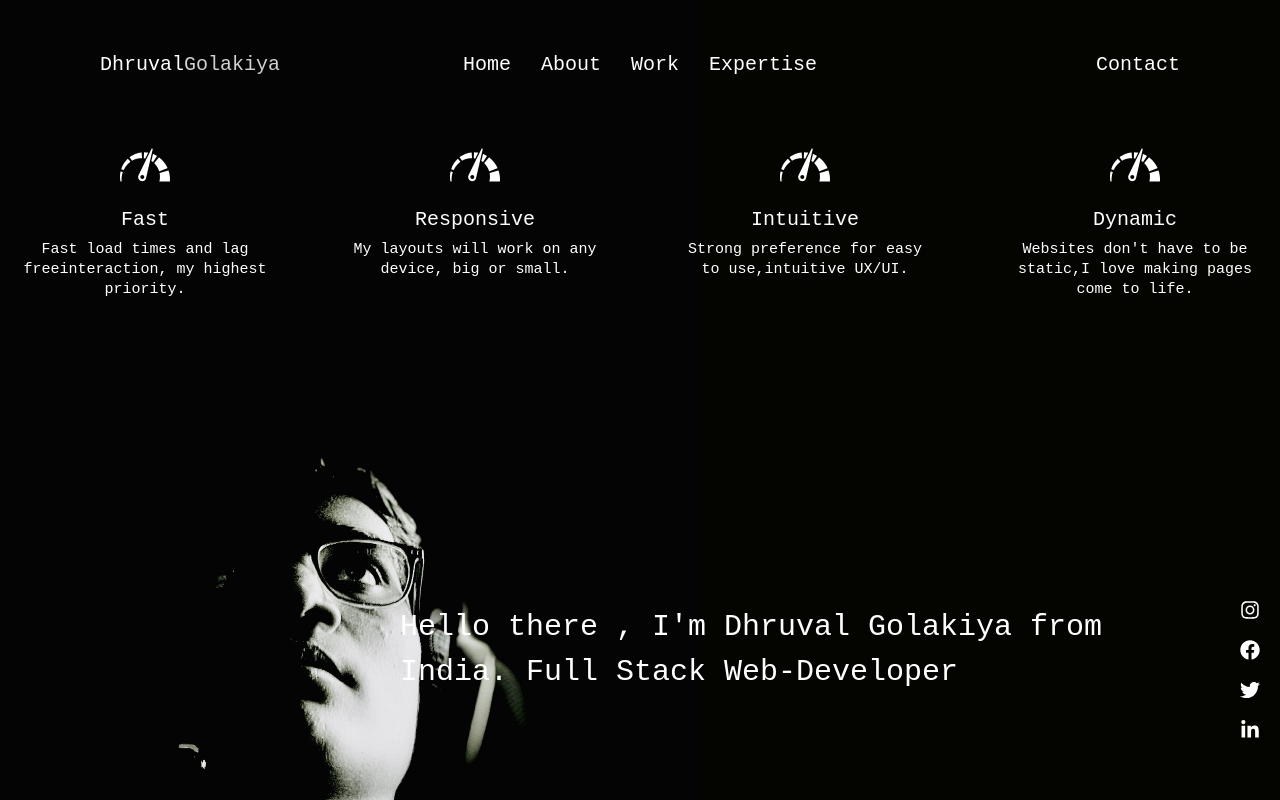
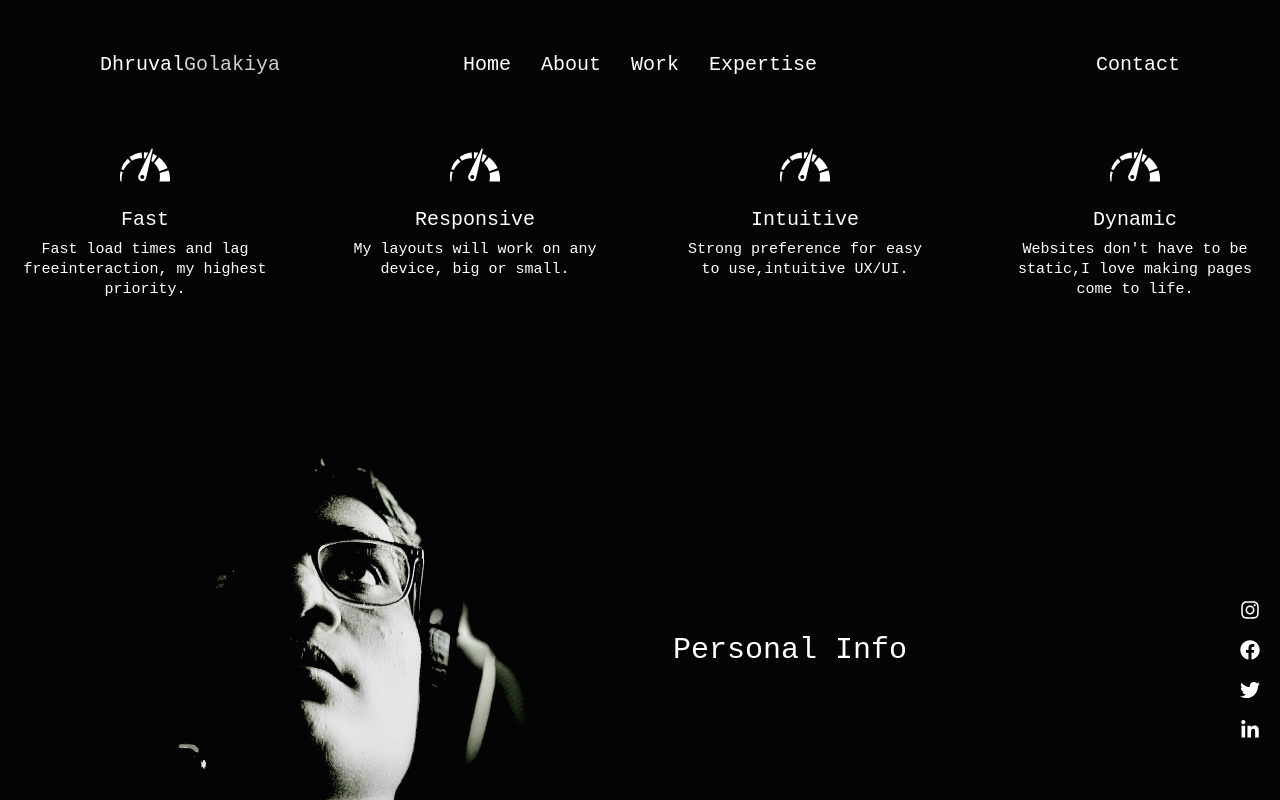
Before and after one commit to DhruvalGolakiya/portfolio-website, a Next.js app: page /about in a window 1280 px wide. Shown: the top 800 px of the page. Built offline with nearby package versions, Linux system fonts and the light colour scheme.

Commit message:
set background colo

```diff
--- a/components/header.tsx
+++ b/components/header.tsx
@@ -17,7 +17,7 @@ export default function Header() {
     setOpen(!open);
   };
   return (
-    <div className="flex  justify-between  items-center mt-[50px] font-header w-[100vw] px-[100px]">
+    <div className="flex  justify-between  items-center mt-[50px] font-header w-[100vw] px-[100px] text-[white]">
       <div className="text-logo_color ">
         <a href="/">
           <h1 className="text-[20px] font-header relative">
@@ -35,24 +35,13 @@ export default function Header() {
             >
               <li className={`hover:text-[30px]`}>Home</li>
             </a>
-            <a
-              href={"/about"}
-              // className={path == "/about" ? "text-[#85C1E9] text-[30px]" : ""}
-            >
+            <a href={"/about"}>
               <li className="hover:text-[30px]">About</li>
             </a>
-            <a
-              href={"/work"}
-              // className={path == "/work" ? "text-[#85C1E9] text-[30px]" : ""}
-            >
+            <a href={"/work"}>
               <li className="hover:text-[30px]">Work</li>
             </a>
-            <a
-              href={"/expertise"}
-              // className={
-              //   path == "/expertise" ? "text-[#85C1E9] text-[30px]" : ""
-              // }
-            >
+            <a href={"/expertise"}>
               <li className="hover:text-[30px]">Expertise</li>
             </a>
           </ul>
--- a/pages/about.tsx
+++ b/pages/about.tsx
@@ -1,9 +1,6 @@
 import React from "react";
-import { motion as m } from "framer-motion";
-import Link from "next/link";
 import ServiceCard from "../components/services/service";
 import { Services } from "../database/services/services";
-import { Divider } from "@mui/material";
 
 export default function AboutPage() {
   return (
@@ -29,10 +26,7 @@ export default function AboutPage() {
           </div>
         </div>
         <div className="-z-10 w-[1000px] h-[500px] ml-[100px] flex justify-center items-center">
-          <p className=" text-[30px] ">
-            Hello there , I'm Dhruval Golakiya from India. Full Stack
-            Web-Developer
-          </p>
+          <p className=" text-[30px] ">Personal Info</p>
         </div>
       </div>
     </div>
--- a/pages/index.tsx
+++ b/pages/index.tsx
@@ -1,15 +1,8 @@
-import type { NextPage } from "next";
-import Head from "next/head";
-import Image from "next/image";
 import ContentBody from "./content";
-import CustomCursor from "../components/cursor";
-import Header from "../components/header";
-import Socials from "../components/socials";
-import AboutPage from "./about";
 
 export default function Home() {
   return (
-    <div className="">
+    <div>
       <ContentBody />
     </div>
   );
--- a/styles/globals.css
+++ b/styles/globals.css
@@ -3,7 +3,7 @@
 @tailwind utilities;
 
 :root {
-  --backgroud-color: #040401;
+  --backgroud-color: rgb(5, 5, 5);
 }
 /* * {
   cursor: none;
@@ -18,10 +18,8 @@ html {
 
 body {
   background-color: var(--backgroud-color);
-  width: auto;
   padding: 0;
   margin: 0;
-  height: fit-content;
 }
 
 .font-name {
--- a/tailwind.config.js
+++ b/tailwind.config.js
@@ -6,10 +6,11 @@ module.exports = {
     "./app/**/*.{js,ts,jsx,tsx}",
   ],
   theme: {
-    colors: {
-      logo_color: "white",
+    extend: {
+      colors: {
+        backgroundColor: "rgb(5, 5, 5)",
+      },
     },
-    extend: {},
   },
   plugins: [],
 };
```
Also changed, not shown: public/profile/IMG_7627.png (added).
